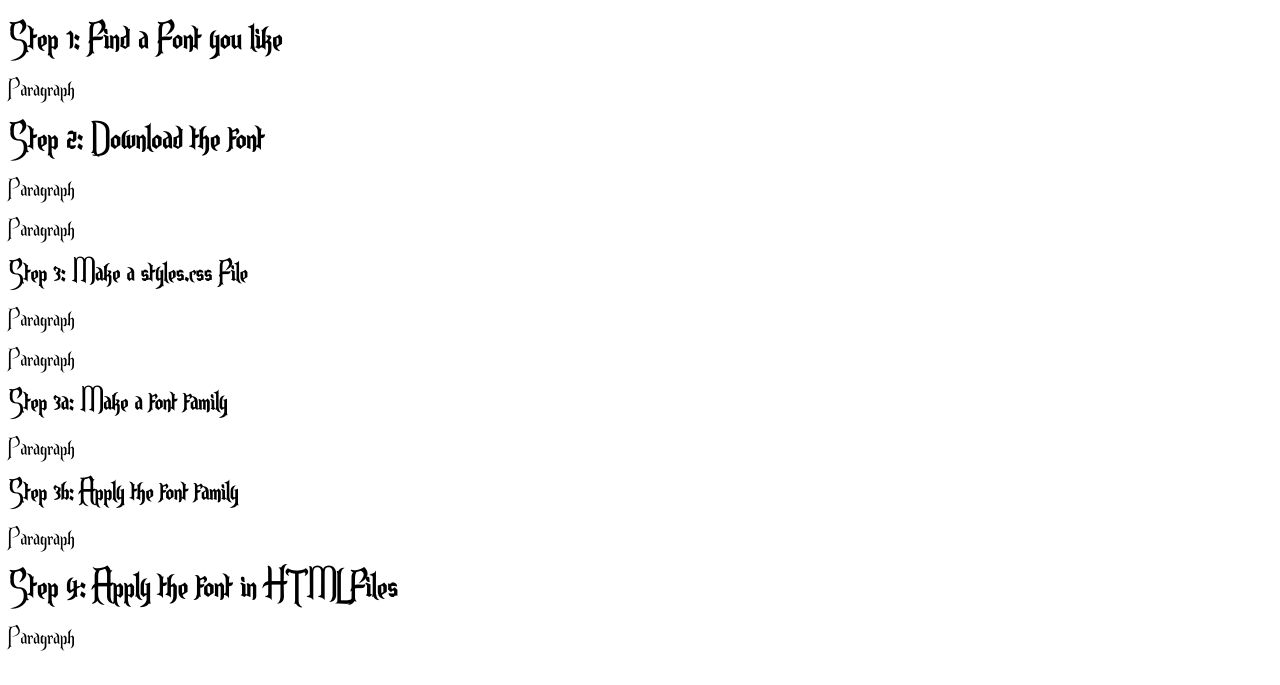
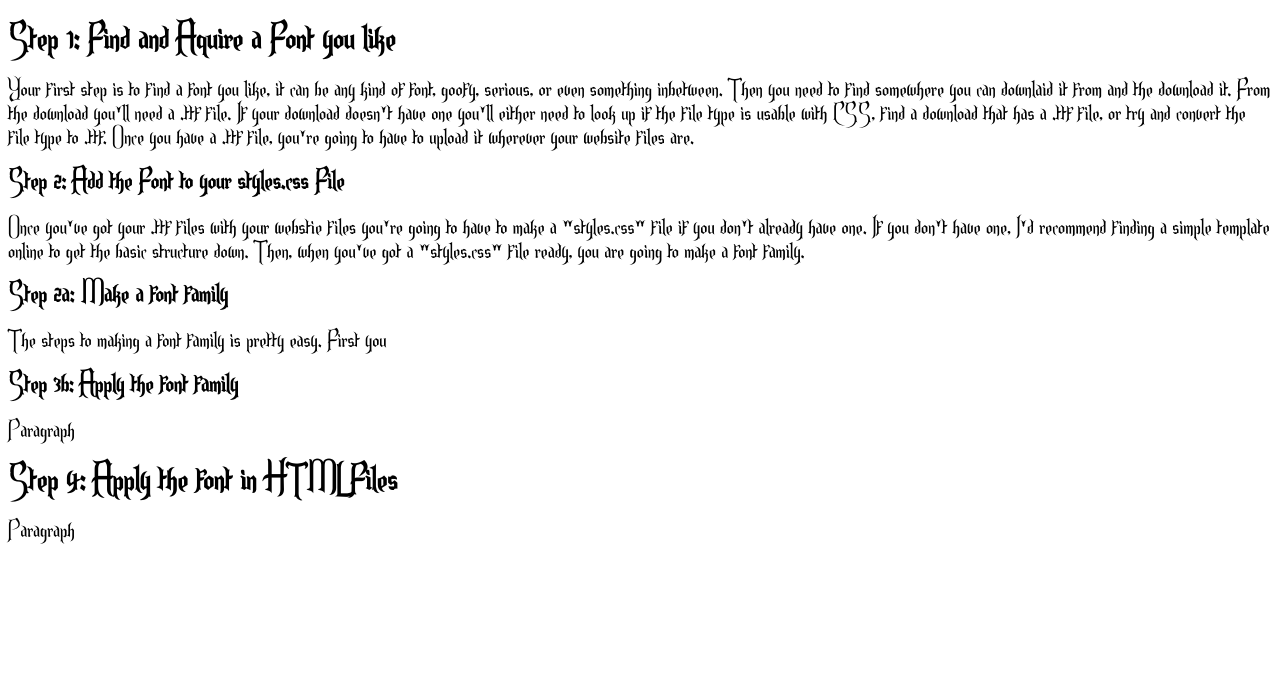
Before and after one commit to JazarHinko/JazarHinko.github.io, a website: page docs/cs212/homework/3.html in a window 1280 px wide. Shown: the part 115-800 px from the top of the page. Drawn offline with Linux system fonts and the light colour scheme.

Commit message:
Update 3.html

```diff
--- a/docs/cs212/homework/3.html
+++ b/docs/cs212/homework/3.html
@@ -11,16 +11,15 @@
     <header>
       <h1>Steps on How to Add a Font in CSS</h1>
     </header>
-    <h2>Step 1: Find a Font you like</h2>
-    <p>Paragraph</p>
-    <h2>Step 2: Download the font</h2>
-    <p>Paragraph</p>
-    <p>Paragraph</p>
-    <h3>Step 3: Make a styles.css File</h3>
-    <p>Paragraph</p>
-    <p>Paragraph</p>
-    <h3>Step 3a: Make a font family</h3>
-    <p>Paragraph</p>
+    <h2>Step 1: Find and Aquire a Font you like</h2>
+    <p>Your first step is to find a font you like, it can be any kind of font, goofy, serious, or even something inbetween. Then you need to find somewhere you can downlaid it from and the download it.
+    From the download you'll need a .ttf file. If your download doesn't have one you'll either need to look up if the file type is usable with CSS, find a download that has a .ttf file, or try and
+    convert the file type to .ttf. Once you have a .ttf file, you're going to have to upload it wherever your website files are.</p>
+    <h3>Step 2: Add the Font to your styles.css File</h3>
+    <p>Once you've got your .ttf files with your webstie files you're going to have to make a "styles.css" file if you don't already have one. If you don't have one, I'd recommend finding a simple template
+    online to get the basic structure down. Then, when you've got a "styles.css" file ready, you are going to make a font family.</p>
+    <h3>Step 2a: Make a font family</h3>
+    <p>The steps to making a font family is pretty easy. First you </p>
     <h3>Step 3b: Apply the font family</h3>
     <p>Paragraph</p>
     <h2>Step 4: Apply the font in HTML Files</h2>
```
